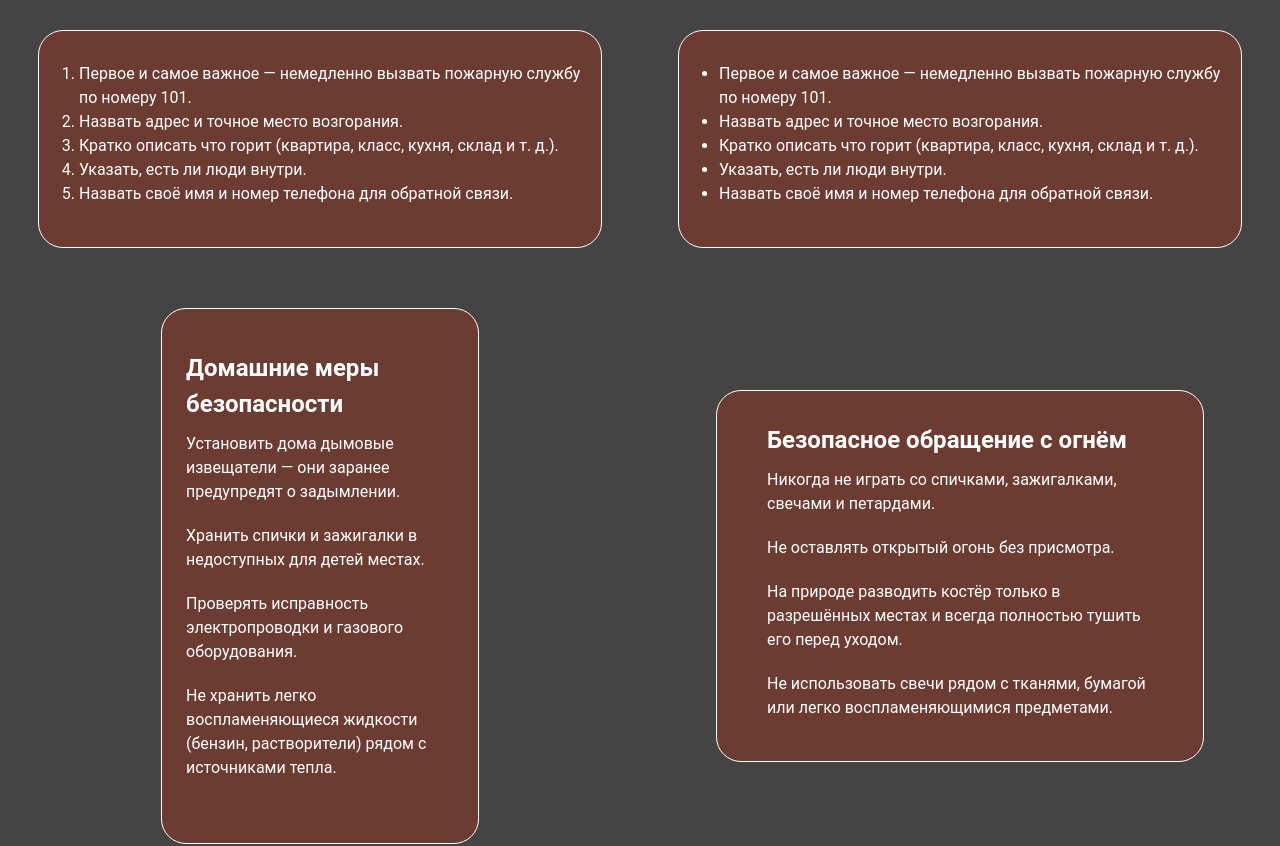
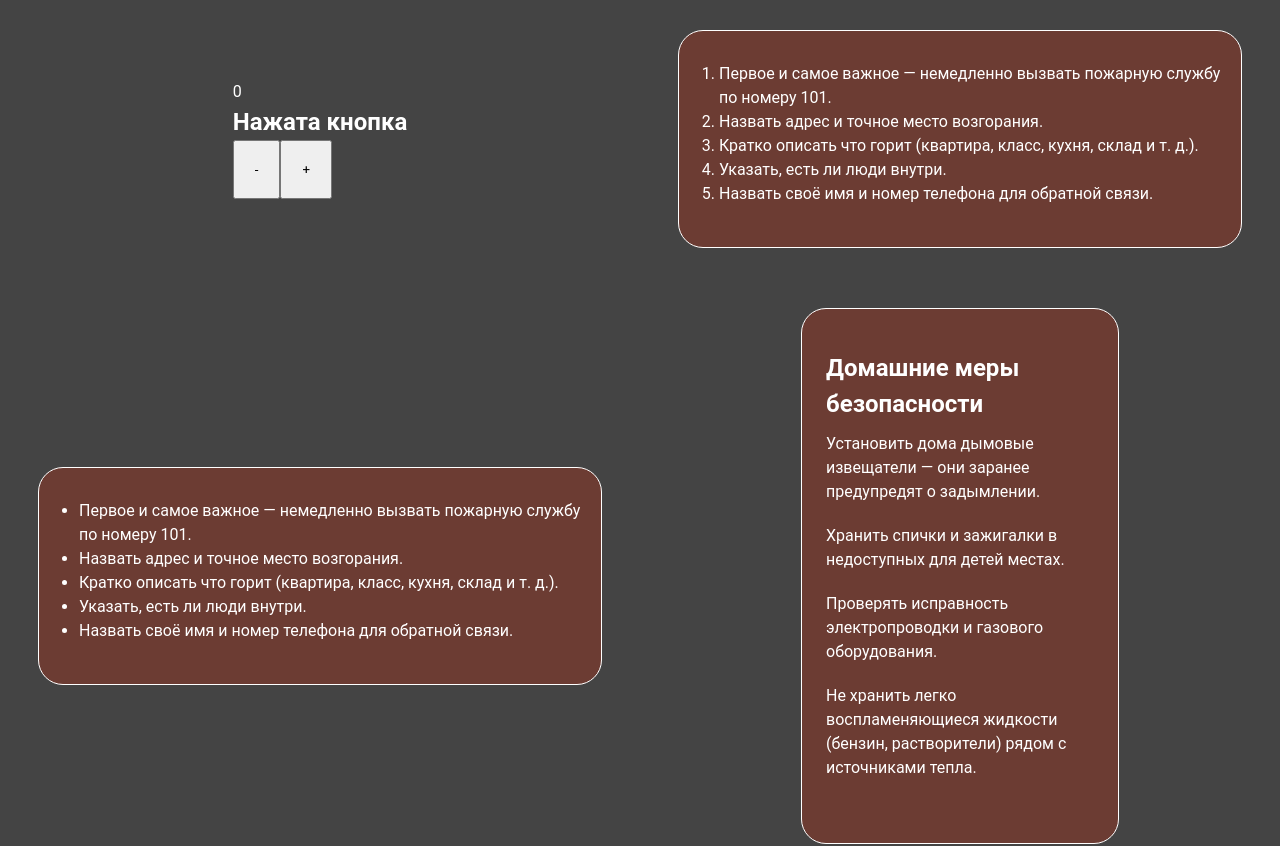
Before and after one commit to dkim08/redux-project, a React (Vite) app: page / in a window 1280 px wide. Shown: the top 846 px of the page. Built offline with nearby package versions, Linux system fonts and the light colour scheme.

Commit message:
add custom component

```diff
--- a/src/components/App/index.tsx
+++ b/src/components/App/index.tsx
@@ -2,6 +2,7 @@ import React from "react";
 import FireCard from "../index";
 import "./style.css";
 import { useEffect, useState } from "react";
+import CustomComponent from "../CustomComponent";
 
 
 const App: React.FC = () => {
@@ -16,6 +17,8 @@ const App: React.FC = () => {
 
   return (
     <div className="app-container">
+      <CustomComponent />
+
       <FireCard
         contentType="listNumbered"
         items={[
--- /dev/null
+++ b/src/components/CustomComponent/index.tsx
@@ -0,0 +1,39 @@
+import React, { use } from "react";
+import "./style.css";
+import {useState, useEffect} from "react";
+
+const CustomComponent: React.FC = () => {
+    const [count, setCount] = useState(0);
+    const [lastClicked, setLastClicked] = useState("");
+
+    const minusClick = () => {
+        setCount(count - 1);
+        setLastClicked("-")
+    }
+
+    const plusClick = () => {
+        setCount(count + 1);
+        setLastClicked("+");
+    }
+
+    useEffect(() => {
+        if (lastClicked === "+") {
+            console.log('Нажата кнопка +');
+        }
+        else {
+            console.log('Нажата кнопка -');
+        }
+    }, [lastClicked]);
+
+
+    return (
+        <div className="custom-component">
+            <p style={{ color: "white" }}>{count}</p>
+            <h2 style={{ color: "white" }}>Нажата кнопка {lastClicked}</h2>
+            <button className="minus" style={{padding: "20px"}} onClick={minusClick}>-</button>
+            <button className="plus" style={{padding: "20px"}} onClick={plusClick}>+</button>
+        </div>
+    )
+}
+
+export default CustomComponent;
```
Also changed, not shown: src/components/CustomComponent/style.css (added).
